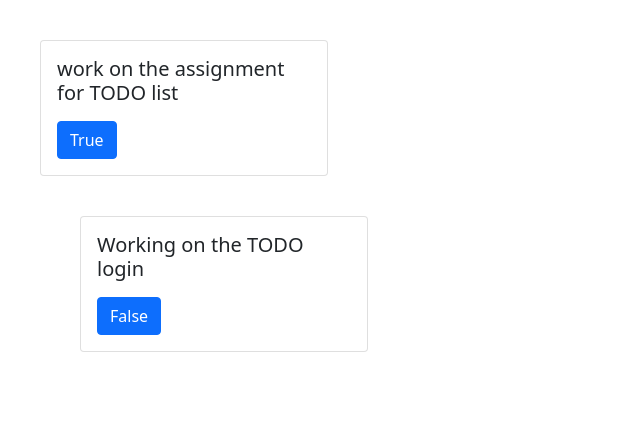
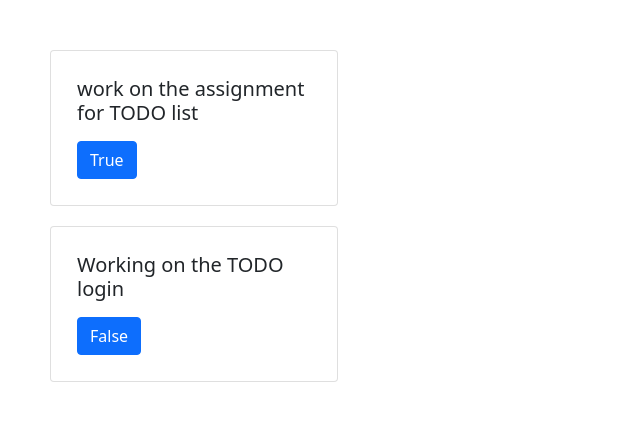
Before and after one commit to AKXAT/ToDoApp, a Django app: page / in a window 1280 px wide. Shown: the top 431 px of the page, without its empty margins (0-640 px from the left). Run offline with Django 3.2, Linux system fonts and the light colour scheme; data comes from the database, SQL or seed files in the repository; both versions use the stored data as it was after the commit.

Commit message:
adjusted the alignment of HTML page

```diff
--- a/TODO/base/templates/base/task_list.html
+++ b/TODO/base/templates/base/task_list.html
@@ -9,16 +9,19 @@
     <title>TODO</title>
 </head>
 <body>
+
+    <div class="jumbotron" style="padding: 40px;">
     {% for task in object_list %}
-    <div class="jumbotron" style="padding: 40px;">
-    <div class="card" style="width: 18rem;">
+    <div class="jumbotron" style="padding: 10px;">
+    <div class="card" style="width: 18rem; padding: 10px;">
         <div class="card-body">
           <h5 class="card-title">{{task.title}}</h5>
           <p class="card-text"></p>
           <a href="#" class="btn btn-primary">{{task.status}}</a>
         </div>
+        </div>
       </div>
-      {% endfor %}
+    {% endfor %}
     </div>
 </body>
 </html>
```
Also changed, not shown: TODO/db.sqlite3.
